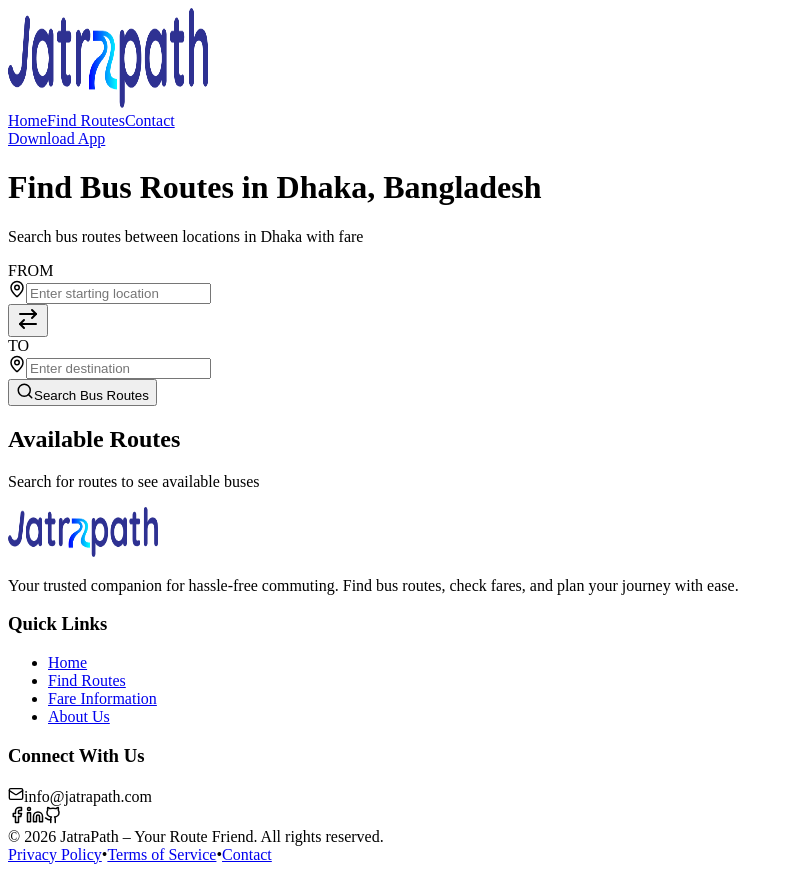
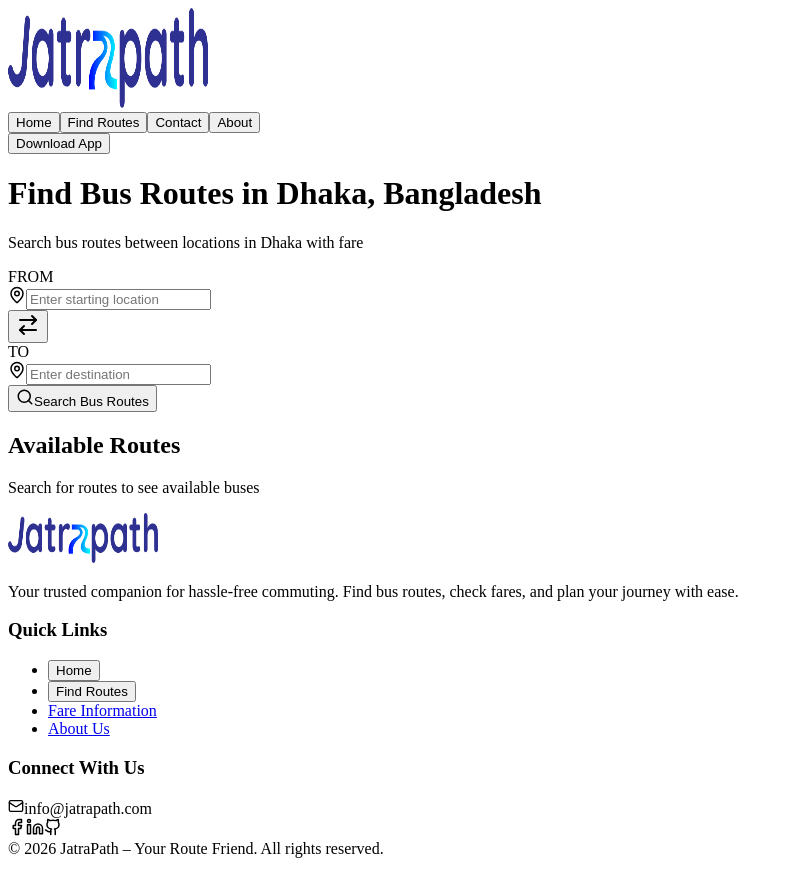
Before and after one commit to SnigdhaRaniDas/JatraPath_your_route_friend, a Next.js app: page / in a window 1280 px wide. Shown: the whole page, without its empty margins (0-789 px from the left). Built offline with nearby package versions, Linux system fonts and the light colour scheme.

Commit message:
fixed the navbar,footer and other some issues

```diff
--- a/app/data/faredata.ts
+++ b/app/data/faredata.ts
@@ -105,7 +105,7 @@
     Shantinagar: 50,
     Kakrail: 50,
     Paltan: 50,
-    GPO: 50,
+    GPO: 55,
     "Golap Shah Mazar": 55,
     "Naya Bazar": 55,
     "Ray Saheb Bazar": 60,
@@ -136,7 +136,7 @@
     Golapbagh: 60,
     Sayapabad: 60,
     Jatrabari: 60,
-    Dholairpar: 60,
-    Postogola: 60,
+    Dholairpar: 65,
+    Postogola: 65,
   },
 };
--- a/app/page.tsx
+++ b/app/page.tsx
@@ -8,6 +8,7 @@
 import { RouteSearchResult } from "@/type/transport";
 import { RouteDetailsModal } from "@/components/RouteDetailsmodel";
 import RouteMapPreview from "@/components/RouteMapPreview";
+
 
 export default function Home() {
   const [results, setResults] = useState<RouteSearchResult[]>([]);
--- a/components/AvailableRoutes.tsx
+++ b/components/AvailableRoutes.tsx
@@ -26,8 +26,9 @@
   const [selectedRoute, setSelectedRoute] = useState<RouteSearchResult | null>(null);
 
   return (
-    <section className="py-12 bg-gray-50">
+    <section id="fare-info" className="py-12 bg-gray-50 scroll-mt-24">
       <div className="bg-white/90 rounded-2xl shadow-xl w-full max-w-6xl mx-auto p-8 ring-1 ring-sky-300">
+
         {/* Header */}
         <div className="flex items-center justify-between mb-6">
           <div>
@@ -38,6 +39,7 @@
                   : "No Routes Found"
                 : "Available Routes"}
             </h2>
+
             <p className="text-sm text-sky-800 mt-1">
               {!hasSearched
                 ? "Search for routes to see available buses"
@@ -46,12 +48,15 @@
                 : `No direct routes available from ${searchFrom} to ${searchTo}`}
             </p>
           </div>
+
           {hasSearched && results.length > 0 && (
             <button
               onClick={onAddToFavorites}
               disabled={isFavorite}
               className={`flex items-center gap-2 px-4 py-2 rounded-lg font-medium transition ${
-                isFavorite ? "bg-gray-100 text-gray-400" : "bg-blue-600 text-white hover:bg-blue-700"
+                isFavorite
+                  ? "bg-gray-100 text-gray-400"
+                  : "bg-blue-600 text-white hover:bg-blue-700"
               }`}
             >
               <Star className="w-4 h-4" />
@@ -82,7 +87,7 @@
         )}
       </div>
 
-      {/* RouteDetailsModal */}
+      {/* Modal */}
       {selectedRoute && (
         <RouteDetailsModal
           result={selectedRoute}
--- a/components/Footer.tsx
+++ b/components/Footer.tsx
@@ -1,8 +1,25 @@
+"use client";
+
 import Image from "next/image";
 import Link from "next/link";
-  import { Mail, Facebook, Twitter, Linkedin, Github } from "lucide-react";
+import { Mail, Facebook, Linkedin, Github } from "lucide-react";
+import { useRouter, usePathname } from "next/navigation";
 
 export default function Footer() {
+  const router = useRouter();
+  const pathname = usePathname();
+
+  const handleScroll = (id: string) => {
+    if (pathname === "/") {
+      const element = document.getElementById(id);
+      if (element) {
+        element.scrollIntoView({ behavior: "smooth" });
+      }
+    } else {
+      router.push(`/#${id}`);
+    }
+  };
+
   return (
     <footer className="mt-24 w-full bg-linear-to-b from-sky-700 to-blue-900 text-sky-100">
       <div className="max-w-7xl mx-auto px-6 py-16 grid md:grid-cols-3 gap-12">
@@ -30,14 +47,33 @@
         <div>
           <h3 className="font-semibold mb-4 text-white">Quick Links</h3>
           <ul className="space-y-3 text-sky-200 text-sm">
-              <li><Link href="/" className="hover:text-white transition">Home</Link></li>
-              <li><Link href="/routes" className="hover:text-white transition">Find Routes</Link></li>
-              <li><Link href="/fare" className="hover:text-white transition">Fare Information</Link></li>
-              <li><Link href="/about" className="hover:text-white transition">About Us</Link></li>
+            <li>
+              <button onClick={() => router.push("/")} className="hover:text-white transition">
+                Home
+              </button>
+            </li>
+
+            <li>
+              <button onClick={() => handleScroll("find-routes")} className="hover:text-white transition">
+                Find Routes
+              </button>
+            </li>
+
+            <li>
+  <a href="#fare-info" className="hover:text-white transition">
+    Fare Information
+  </a>
+</li>
+
+            <li>
+              <Link href="/about" className="hover:text-white transition">
+                About Us
+              </Link>
+            </li>
           </ul>
         </div>
 
-          {/* Connect With Us */}
+        {/* Connect */}
         <div id="contact">
           <h3 className="font-semibold mb-4 text-white">Connect With Us</h3>
 
@@ -54,6 +90,7 @@
             <a className="bg-sky-800/50 p-3 rounded-lg hover:bg-sky-600 transition">
               <Linkedin size={18} />
             </a>
+
             <a className="bg-sky-800/50 p-3 rounded-lg hover:bg-sky-600 transition">
               <Github size={18} />
             </a>
@@ -62,23 +99,9 @@
 
       </div>
 
-        {/* Bottom Section */}
+      {/* Bottom */}
       <div className="border-t border-sky-600 py-6 text-center text-sm text-sky-200">
         © 2026 JatraPath – Your Route Friend. All rights reserved.
-
-          <div className="mt-2 space-x-4">
-            <Link href="/privacy" className="hover:text-white transition">
-              Privacy Policy
-            </Link>
-            <span>•</span>
-            <Link href="/terms" className="hover:text-white transition">
-              Terms of Service
-            </Link>
-            <span>•</span>
-            <Link href="/contact" className="hover:text-white transition">
-              Contact
-            </Link>
-          </div>
       </div>
     </footer>
   );
--- a/components/Navbar.tsx
+++ b/components/Navbar.tsx
@@ -1,11 +1,31 @@
+"use client";
+
 import Image from "next/image";
+import { useRouter, usePathname } from "next/navigation";
 
 export default function Navbar() {
+  const router = useRouter();
+  const pathname = usePathname();
+
+  const handleScroll = (id: string) => {
+    if (pathname === "/") {
+      // If already on homepage → smooth scroll
+      const element = document.getElementById(id);
+      if (element) {
+        element.scrollIntoView({ behavior: "smooth" });
+      }
+    } else {
+      // If on another page → go to homepage + scroll
+      router.push(`/#${id}`);
+    }
+  };
+
   return (
     <nav className="sticky top-0 z-50 bg-white border-b border-gray-100 shadow-sm">
       <div className="max-w-7xl mx-auto px-6 py-4 flex items-center justify-between">
+
         {/* Logo */}
-        <div className="flex items-center">
+        <div className="flex items-center cursor-pointer" onClick={() => router.push("/")}>
           <Image
             src="/image/JatraLogo.png"
             alt="JatraPath Logo"
@@ -17,19 +37,31 @@
 
         {/* Links */}
         <div className="hidden md:flex gap-8 font-medium text-gray-700">
-          <a href="#" className="hover:text-blue-600 transition-colors">Home</a>
-          <a href="#find-routes" className="hover:text-blue-600 transition-colors">Find Routes</a>
-          <a href="#contact" className="hover:text-blue-600 transition-colors">Contact</a>
+          <button onClick={() => router.push("/")} className="hover:text-blue-600 transition-colors">
+            Home
+          </button>
+
+          <button onClick={() => handleScroll("find-routes")} className="hover:text-blue-600 transition-colors">
+            Find Routes
+          </button>
+
+          <button onClick={() => handleScroll("contact")} className="hover:text-blue-600 transition-colors">
+            Contact
+          </button>
+
+          <button onClick={() => router.push("/about")} className="hover:text-blue-600 transition-colors">
+            About
+          </button>
         </div>
 
         {/* CTA Button */}
         <div>
-          <a
-            href="#download"
+          <button
+            onClick={() => handleScroll("find-routes")}
             className="bg-blue-600 text-white px-5 py-2 rounded-full font-semibold hover:bg-blue-700 transition shadow-md"
           >
             Download App
-          </a>
+          </button>
         </div>
       </div>
     </nav>
--- a/components/SearchCard.tsx
+++ b/components/SearchCard.tsx
@@ -61,9 +61,9 @@
 
   return (
     <div
-      id="find-routes"
-      className="flex items-center justify-center px-4 py-16 scroll-mt-24 relative"
-    >
+  id="find-routes"
+  className="flex items-center justify-center px-4 py-16 scroll-mt-24 relative"
+>
       <div className="w-full max-w-3xl rounded-2xl bg-white/90 backdrop-blur shadow-xl p-8 ring-1 ring-sky-300">
         <h1 className="text-3xl font-bold text-center mb-2 bg-linear-to-r from-sky-700 to-blue-800 bg-clip-text text-transparent">
           Find Bus Routes in Dhaka, Bangladesh
```
Also changed, not shown: components/RouteDetailsmodel.tsx (added, +131 -0 lines). Lines whose indentation alone changed are shown as unchanged.
